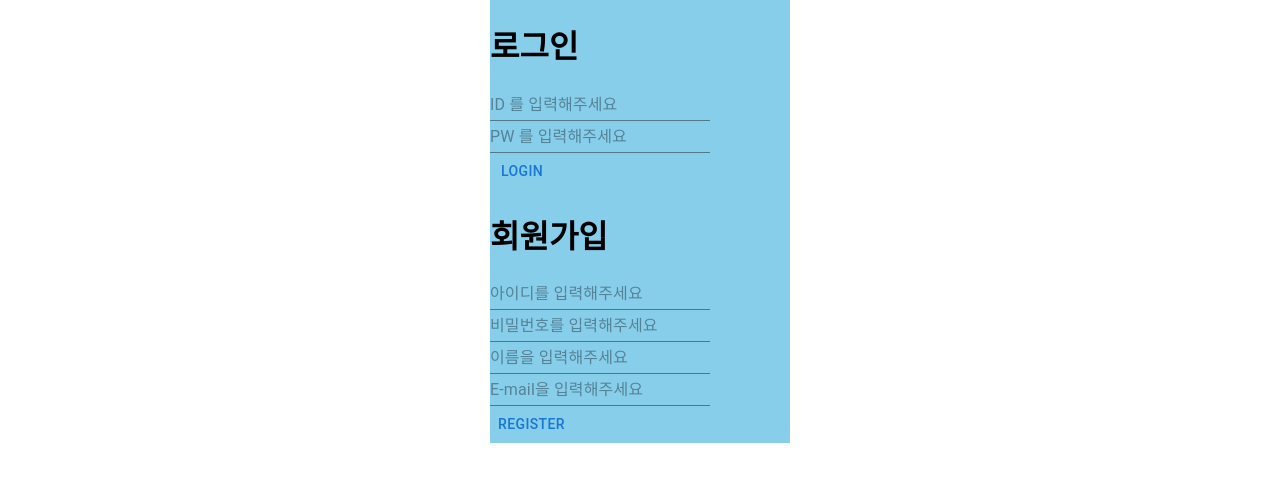
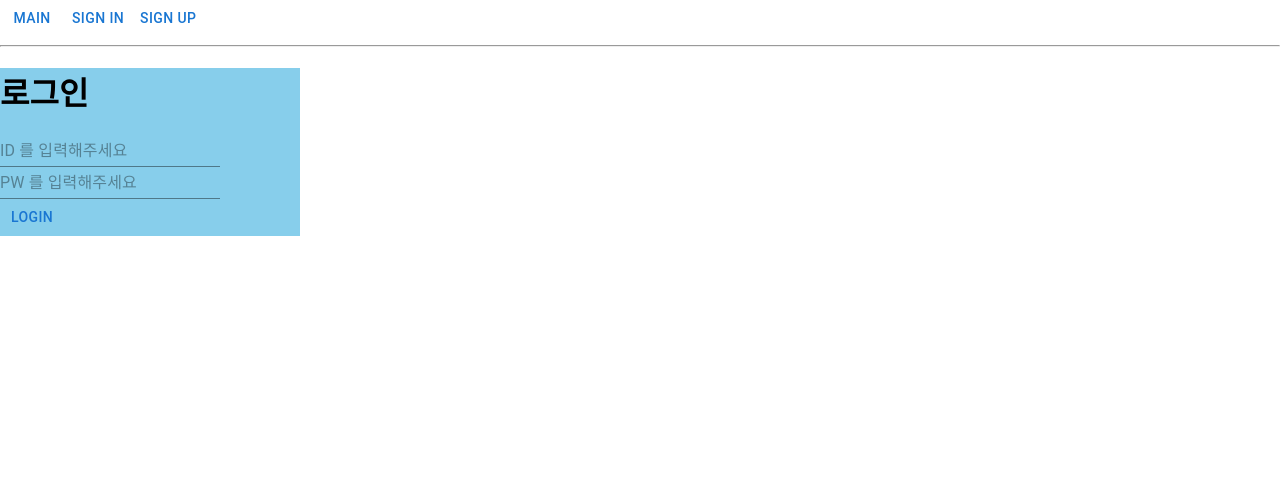
Before and after one commit to Sangkun-svg/Management-tutorial, a React (Create React App) app: page /login in a window 1280 px wide. Shown: the top 482 px of the page. Built offline with nearby package versions, Linux system fonts and the light colour scheme.

Commit message:
feat: react-router-dom library를 이용해 routing한다

```diff
--- a/package.json
+++ b/package.json
@@ -14,6 +14,7 @@
     "material-icons": "^1.10.11",
     "react": "^18.1.0",
     "react-dom": "^18.1.0",
+    "react-router-dom": "^6.3.0",
     "react-scripts": "5.0.1",
     "styled-components": "^5.3.5",
     "web-vitals": "^2.1.4"
--- a/src/App.js
+++ b/src/App.js
@@ -1,24 +1,33 @@
 import "./App.css";
-import { Component } from "react";
 import { Login } from "./component/login";
 import { Register } from "./component/register";
+import { Link, Route, Routes, BrowserRouter as Router } from "react-router-dom";
+import { Button } from "@mui/material";
+import { NotFound } from "./component/NotfoundErr";
 import styled from "@emotion/styled";
 
-class App extends Component {
-  render() {
-    return (
-      <Wrap>
-        <Login />
-        <Register />
-      </Wrap>
-    );
-  }
-}
+const App = () => {
+  return (
+    <Router>
+      <header>
+        <Link to={"/"}>
+          <Button>main</Button>
+        </Link>
+        <Link to={"/login"}>
+          <Button>Sign In</Button>
+        </Link>
+        <Link to={"/register"}>
+          <Button>Sign Up</Button>
+        </Link>
+      </header>
+      <hr />
+      <Routes>
+        <Route path="/login" element={<Login />} />
+        <Route path="/register" element={<Register />} />
+        <Route path="/" element={<NotFound />} />
+      </Routes>
+    </Router>
+  );
+};
 
-const Wrap = styled.div`
-  display: flex;
-  justify-content: center;
-  align-items: center;
-  flex-direction: column;
-`;
 export default App;
--- /dev/null
+++ b/src/component/NotfoundErr.js
@@ -0,0 +1,10 @@
+import React from "react";
+
+export const NotFound = () => {
+  return (
+    <>
+      <h1>Not Found</h1>
+      <p>Sorry...</p>
+    </>
+  );
+};
```
Also changed, not shown: 1 other file (tests, documents, lock files or other folders).
